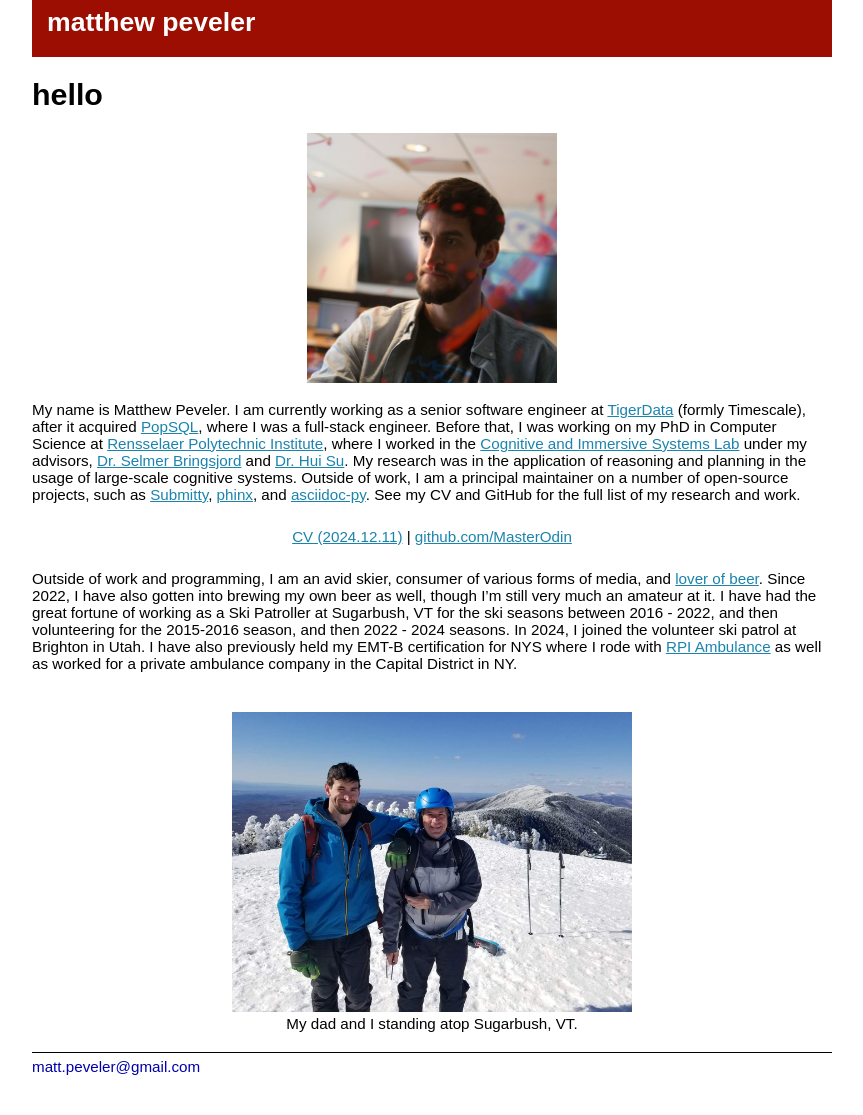
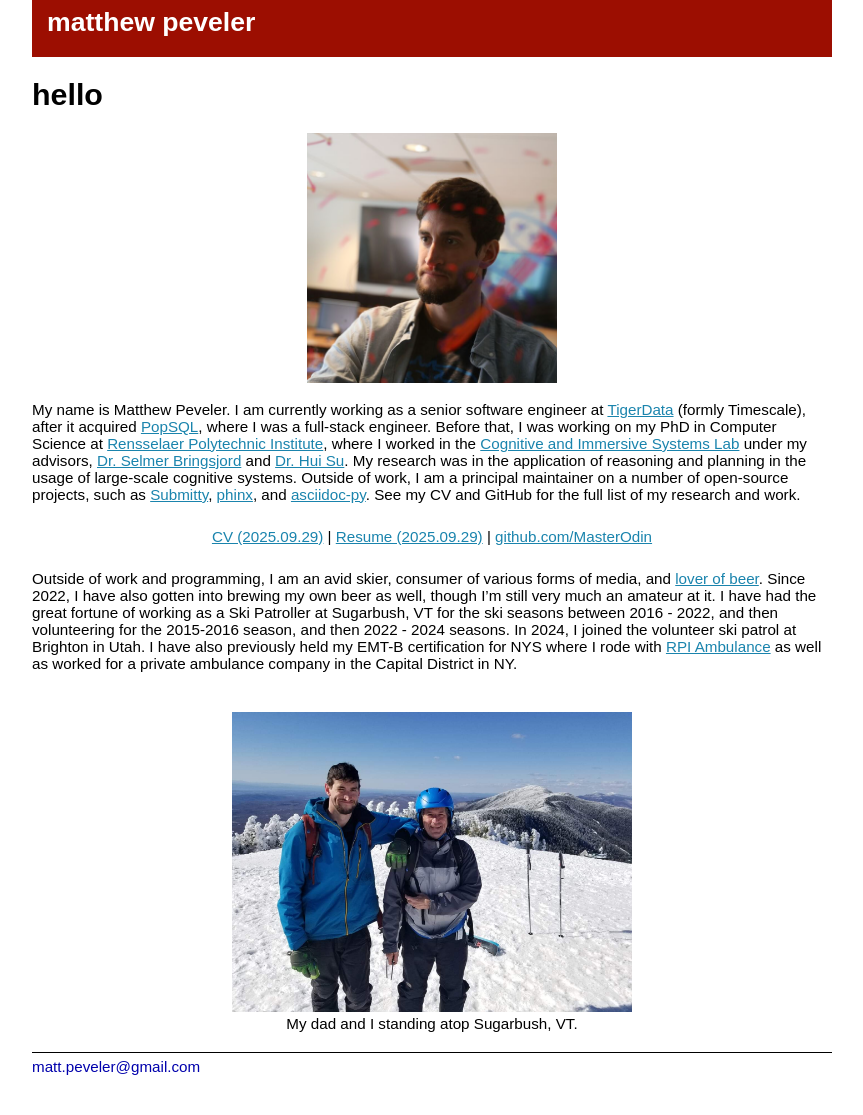
Before and after one commit to MasterOdin/masterodin.github.io, a Jekyll site: the page built from index.markdown, in a window 1280 px wide. Shown: the whole page, without its empty margins (208-1071 px from the left). Built offline with Jekyll 4.4.1, drawn with Linux system fonts in a browser that asks for light colours.

Commit message:
refresh resume and cv
Signed-off-by: Matthew Peveler <matt.peveler@gmail.com>

```diff
--- a/index.markdown
+++ b/index.markdown
@@ -22,7 +22,7 @@ and [asciidoc-py](https://github.com/asciidoc-py/asciidoc-py). See my CV and Git
 list of my research and work.
 
 <p style="text-align: center; margin: 25px 0px">
-    <a href='/assets/cv/20241211.pdf'>CV (2024.12.11)</a> | <a href='https://github.com/MasterOdin'>github.com/MasterOdin</a>
+    <a href='/assets/cv/20250929.pdf'>CV (2025.09.29)</a> | <a href='/assets/resume/20250929.pdf'>Resume (2025.09.29)</a> | <a href='https://github.com/MasterOdin'>github.com/MasterOdin</a>
 </p>
 
 Outside of work and programming, I am an avid skier, consumer of various forms of media, and
```
Also changed, not shown: 2 other files.
